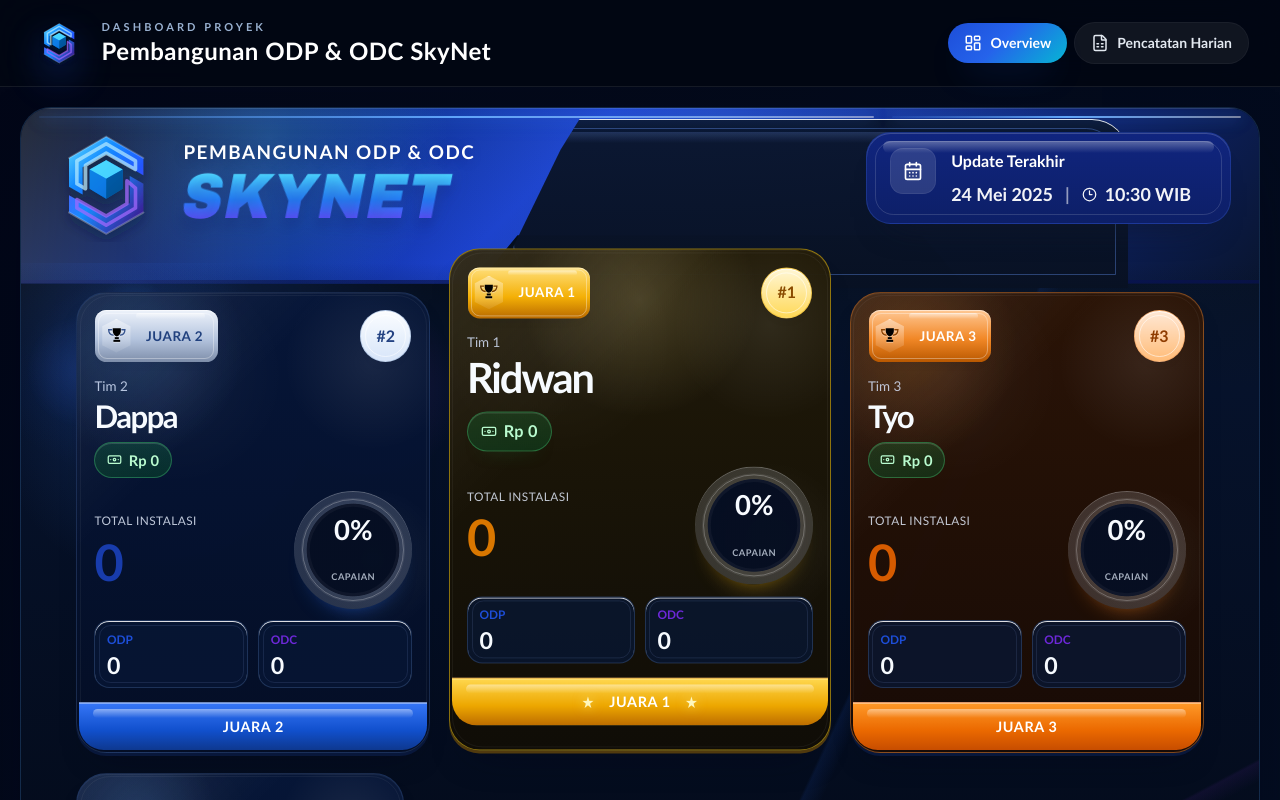
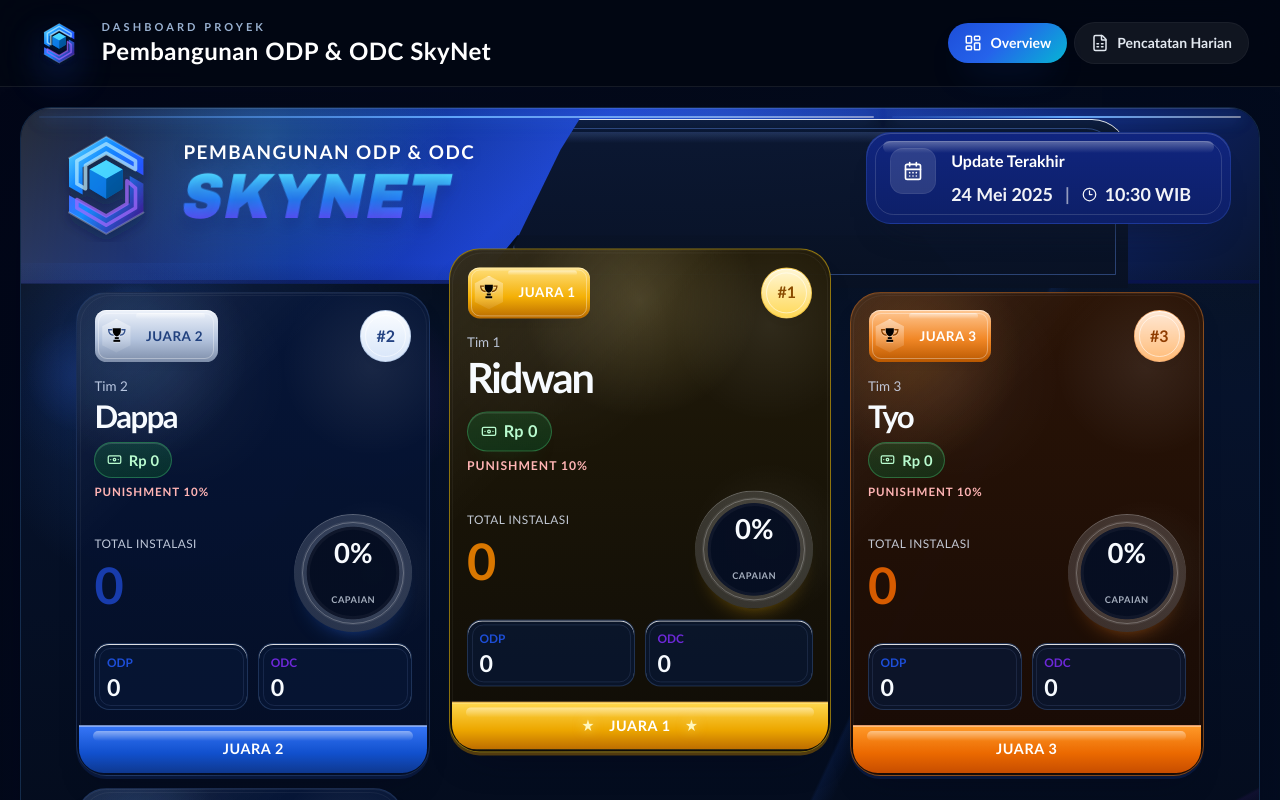
Before and after one commit to fairusinampratama/skynet-infra-deployment, a Vue app: page / in a window 1280 px wide. Shown: the top 800 px of the page. Built offline with nearby package versions, Linux system fonts and the light colour scheme; no server answers.

Commit message:
Apply target miss reward punishment

```diff
--- a/src/components/TeamRankingBoard.vue
+++ b/src/components/TeamRankingBoard.vue
@@ -27,6 +27,16 @@ const secondPlace = computed(() => rankMap.value.get(2) ?? null)
 const firstPlace = computed(() => rankMap.value.get(1) ?? null)
 const thirdPlace = computed(() => rankMap.value.get(3) ?? null)
 const fourthPlace = computed(() => rankMap.value.get(4) ?? null)
+const PENALTY_RATE = 0.1
+
+const totalInstalled = computed(() =>
+  props.teamRankings.reduce((sum, team) => sum + (Number(team.totalInstalled) || 0), 0)
+)
+const isTargetReached = computed(() => totalInstalled.value >= props.totalTarget)
+const effectiveReward = computed(() =>
+  isTargetReached.value ? props.totalReward : props.totalReward * (1 - PENALTY_RATE)
+)
+const penaltyLabel = computed(() => (isTargetReached.value ? 'Reward penuh' : 'Punishment 10%'))
 
 const teamSharePercent = (team) => {
   if (!team || !props.totalTarget) return 0
@@ -44,7 +54,7 @@ const formatCurrency = (value) =>
 
 const rewardAmount = (team) => {
   if (!team || !props.totalTarget) return formatCurrency(0)
-  return formatCurrency((team.totalInstalled / props.totalTarget) * props.totalReward)
+  return formatCurrency((team.totalInstalled / props.totalTarget) * effectiveReward.value)
 }
 </script>
 
@@ -77,6 +87,7 @@ const rewardAmount = (team) => {
             <Banknote :size="15" />
             <span>{{ rewardAmount(secondPlace) }}</span>
           </div>
+          <p class="penalty-note">{{ penaltyLabel }}</p>
 
           <div class="stat-layout">
             <div>
@@ -130,6 +141,7 @@ const rewardAmount = (team) => {
             <Banknote :size="16" />
             <span>{{ rewardAmount(firstPlace) }}</span>
           </div>
+          <p class="penalty-note penalty-note--main">{{ penaltyLabel }}</p>
 
           <div class="stat-layout stat-layout--main">
             <div>
@@ -187,6 +199,7 @@ const rewardAmount = (team) => {
             <Banknote :size="15" />
             <span>{{ rewardAmount(thirdPlace) }}</span>
           </div>
+          <p class="penalty-note">{{ penaltyLabel }}</p>
 
           <div class="stat-layout">
             <div>
@@ -227,6 +240,7 @@ const rewardAmount = (team) => {
               <Banknote :size="14" />
               <span>{{ rewardAmount(fourthPlace) }}</span>
             </div>
+            <p class="penalty-note">{{ penaltyLabel }}</p>
           </div>
           <div class="rank-bubble rank-bubble--silver">#4</div>
         </div>
@@ -544,6 +558,19 @@ const rewardAmount = (team) => {
   margin-top: 0.5rem;
 }
 
+.penalty-note {
+  margin-top: 0.34rem;
+  color: #ffb4b4;
+  font-size: 0.72rem;
+  font-weight: 800;
+  letter-spacing: 0.08em;
+  text-transform: uppercase;
+}
+
+.penalty-note--main {
+  font-size: 0.76rem;
+}
+
 .stat-layout {
   display: grid;
   grid-template-columns: minmax(0, 1fr) 7.6rem;
```
